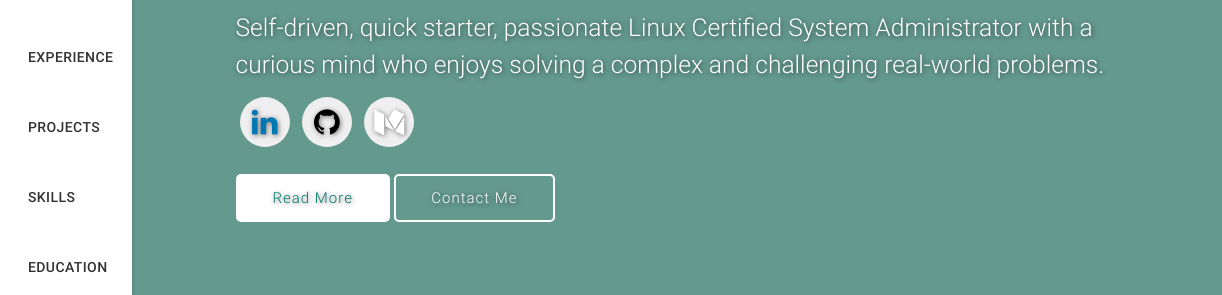
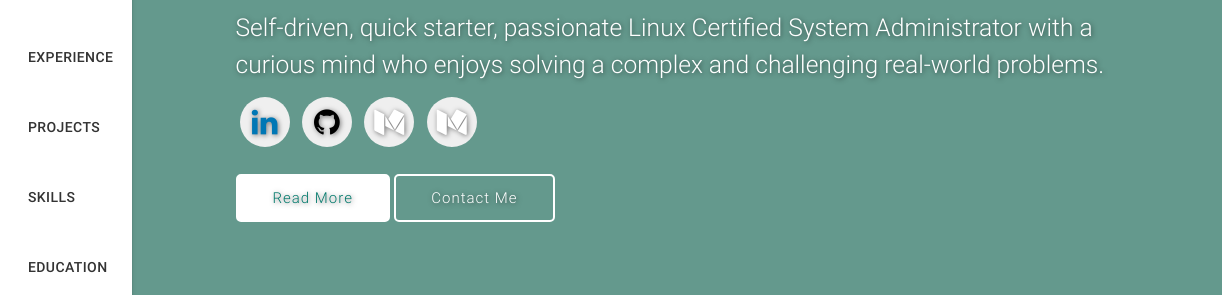
Before and after one commit to vijaypowar/vijaypowar.github.io, a plain HTML site: page index.html in a window 1280 px wide. Shown: the part 191-486 px from the top of the page, 58-1280 px from the left. Drawn offline with nearby package versions, Linux system fonts and the light colour scheme.

Commit message:
Added logos

```diff
--- a/index.html
+++ b/index.html
@@ -202,6 +202,12 @@
               </a>
               <a href="https://vijaypowar.medium.com/" target="_blank">
                 <button class="icon-btn medium">
+                  <i class="fa fa-medium"></i>
+                </button>
+              </a>
+
+              <a href="https://vijaypowar.medium.com/" target="_blank" rel="noopener noreferrer">
+                <button class="icon-btn medium" aria-label="Medium">
                   <i class="fa fa-medium"></i>
                 </button>
               </a>
```
